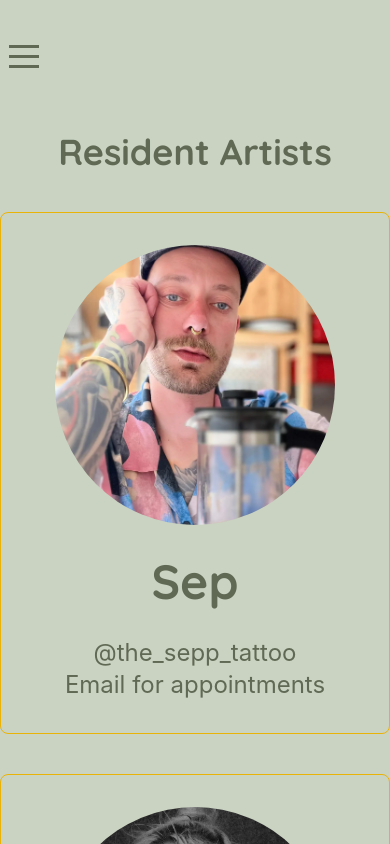
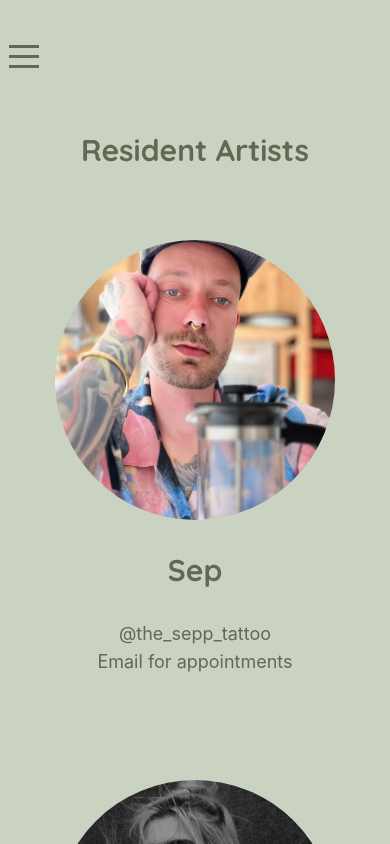
Before and after one commit to Cmbs86/Thorns-and-Spines-page, a React (Vite) app in the folder thorns-n-spines-project/: page /artists in a window 390 px wide. Shown: the top 844 px of the page. Built offline with nearby package versions, Linux system fonts and the light colour scheme.

Commit message:
Refactor ArtistCard component layout and adjust card size

```diff
--- a/thorns-n-spines-project/src/components/ArtistCard.jsx
+++ b/thorns-n-spines-project/src/components/ArtistCard.jsx
@@ -5,21 +5,21 @@ const ArtistCard = ({ img, alt, artist, socialMedia, link ,  booking, bookingTex
   return (
 
     <>
-      <div className="p-8 rounded-lg text-center border border-yellow-500 ">
+      <div className=" p-8 rounded-lg text-center  md:max-w-[50%] ">
         <img
           src={img}
           alt={alt}
-          className="rounded-full w-[280px] h-[280px] sm:w-[475px] sm:h-[475px]  object-cover mx-auto"
+          className="rounded-full w-[280px] h-[280px] sm:w-[320px] sm:h-[320px] lg:w-[450px] lg:h-[450px] xl:w-[475px] xl:h-[475px] object-cover mx-auto"
         />
         <div className="mt-8">
           <div className="text-center ">
-        <h3 className="mb-8 text-5xl font-bold font-sans text-tns-ebony">
+        <h3 className="mb-8 text-3xl sm:text-4xl lg:text-5xl font-bold font-sans text-tns-ebony">
           {artist}
         </h3>
         </div>
-        <a href={link} className="block text-2xl text-tns-ebony" target="_blank">
+        <a href={link} className="block text-lg sm:text-xl lg:text-2xl text-tns-ebony" target="_blank">
          <span className="underline-animation">{socialMedia}</span></a>
-        <a href={booking} className="mt-2  text-2xl text-tns-ebony " rel="noopener noreferrer" target="_blank">
+        <a href={booking} className="mt-2 text-lg sm:text-xl  lg:text-2xl text-tns-ebony " rel="noopener noreferrer" target="_blank">
         <span className="underline-animation-right">{bookingText}</span>
         </a>
         </div>
--- a/thorns-n-spines-project/src/pages/Artists.jsx
+++ b/thorns-n-spines-project/src/pages/Artists.jsx
@@ -12,14 +12,16 @@ const Artists = () => {
       <main className="min-h-screen w-full  flex flex-col items-center justify-center">
         {/* Text section */}
         <div className="text-center my-10">
-          <h1 className="text-4xl lg:text-6xl font-bold text-tns-ebony font-sans ">
+          <h1 className="text-3xl md:text-4xl lg:text-6xl font-bold text-tns-ebony font-sans ">
             Resident Artists
           </h1>
         </div>
 
         {/* Wrapper for cards */}
         {/* adjust wrapper size on large screens/ 2 cards per row only */}
-        <div className="max-w-[1600px] mx-auto flex flex-col lg:flex-row flex-wrap justify-around 2xl:justify-between gap-y-10  ">
+        <div className="max-w-[1600px] mx-auto flex flex-col md:flex-row flex-wrap justify-around 2xl:justify-between gap-y-10  ">
+
+
           <ArtistCard
             img={SeppTattoo}
             alt={"Sepp's photo"}
```
